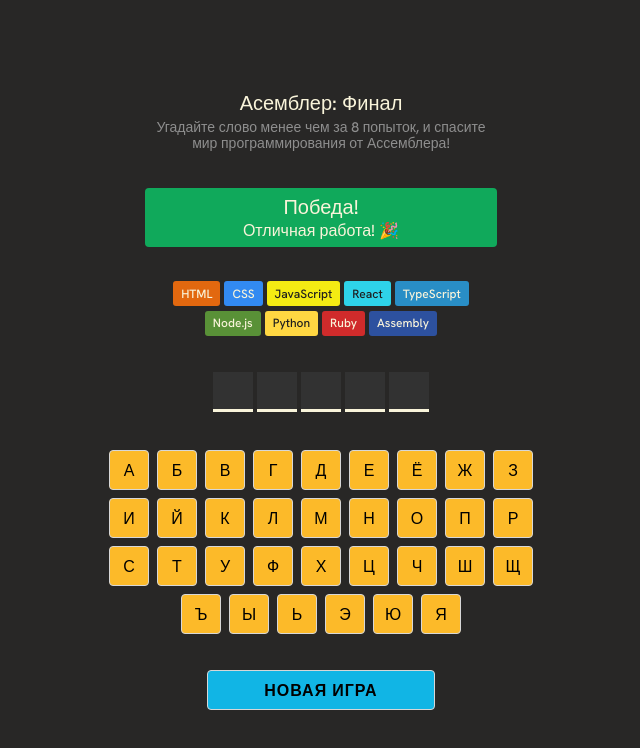
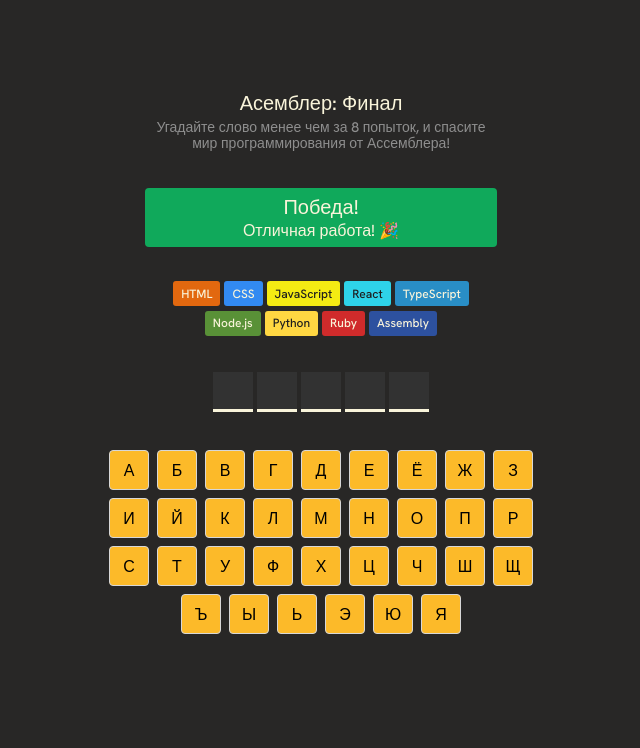
Before and after one commit to ArginP/assembly-end-game-react, a React (Vite) app: page / in a window 1280 px wide. Shown: the top 748 px of the page, without its empty margins (319-959 px from the left). Built offline with nearby package versions, Linux system fonts and the light colour scheme.

Commit message:
feat: add derived isGameOver value; add conditional render to NewGameBtn

```diff
--- a/src/App.tsx
+++ b/src/App.tsx
@@ -5,6 +5,7 @@ import { HealthBar } from './components/HealthBar'
 import { WordDisplay } from './components/WordDisplay'
 import { Keyboard } from './components/Keyboard'
 import { NewGameBtn } from './components/NewGameBtn'
+import { languages } from './assets/languages'
 
 export type GameStatusState = 'inProgress' | 'isWon' | 'isLost'
 
@@ -29,8 +30,9 @@ function App() {
   const wrongGuesses = guessedLetters.filter(
     (guessedLetter) => !currentWord.includes(guessedLetter)
   ).length
+  const isGameOver = languages.length <= wrongGuesses + 1
 
-  console.log(wrongGuesses)
+  console.log(isGameOver)
 
   return (
     <>
@@ -47,7 +49,7 @@ function App() {
           guessedLetters={guessedLetters}
           setGuessedLetters={setGuessedLetters}
         />
-        <NewGameBtn />
+        <NewGameBtn isGameOver={isGameOver} />
       </main>
     </>
   )
--- a/src/components/HealthBar.tsx
+++ b/src/components/HealthBar.tsx
@@ -5,14 +5,11 @@ export const HealthBar = (props: { wrongGuesses: number }) => {
   return (
     <section className="health-bar">
       {languages.map((language, index) => {
-        console.log(index)
-        console.log(props)
-
         return (
           <span
             key={language.name}
             className={clsx('language-point', {
-              lost: index + 1 <= props.wrongGuesses,
+              lost: index < props.wrongGuesses,
             })}
             style={{
               backgroundColor: language.backgroundColor,
--- a/src/components/NewGameBtn.tsx
+++ b/src/components/NewGameBtn.tsx
@@ -1,11 +1,14 @@
-export const NewGameBtn = () => {
-
-
+export const NewGameBtn = (props: { isGameOver: boolean }) => {
   return (
     <section className="new-game-btn-container">
-      <button type="button" className="new-game-btn">
-        <span>Новая игра</span>
-      </button>
+      {props.isGameOver && (
+        <button
+          type="button"
+          className="new-game-btn"
+        >
+          <span>Новая игра</span>
+        </button>
+      )}
     </section>
   )
 }
```
